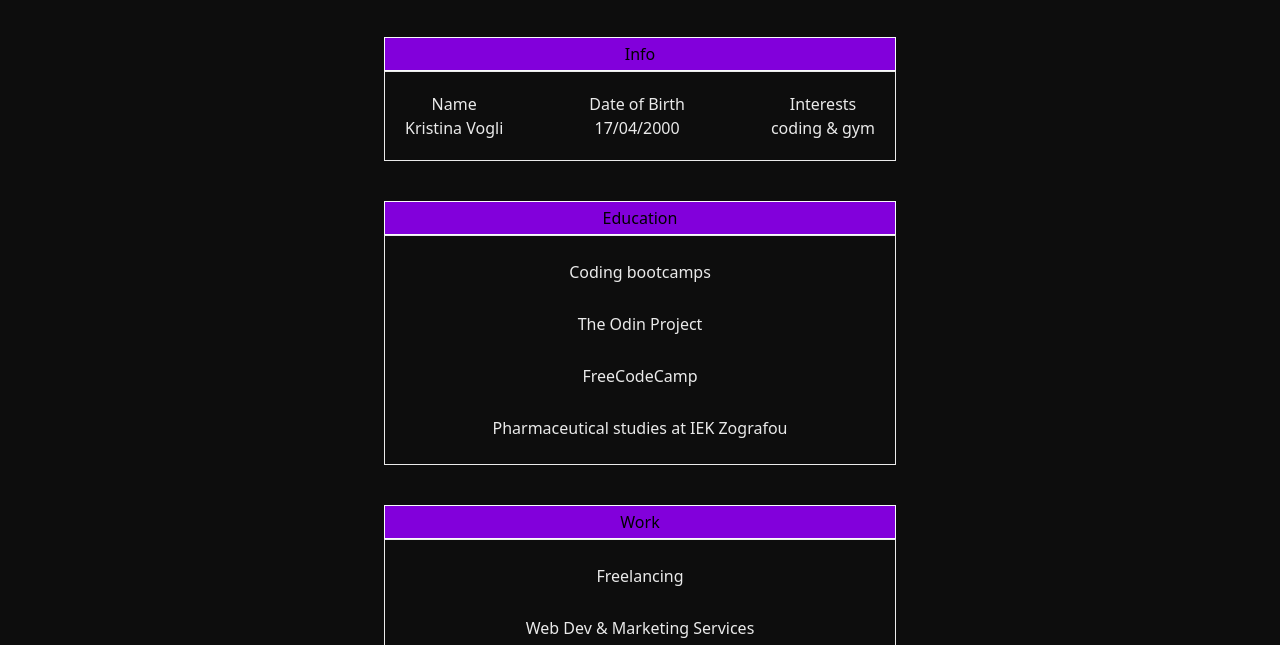
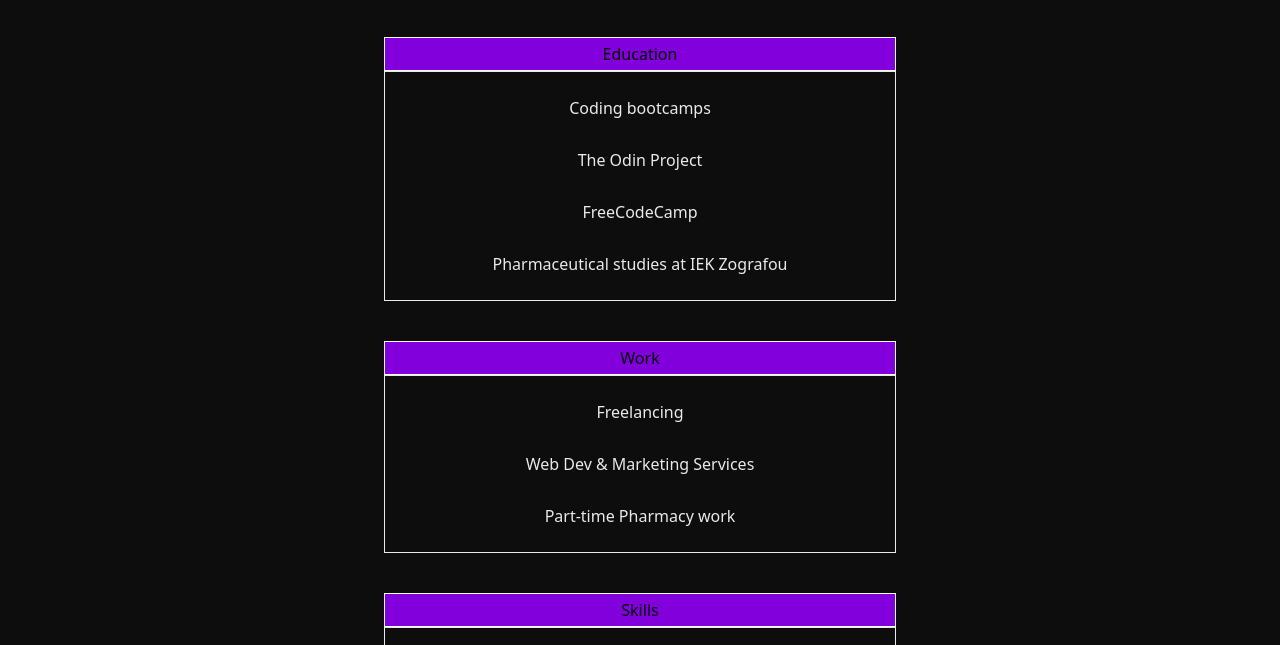
Before and after one commit to sunnycc17/portfolio, a website: page src/cv.html in a window 1280 px wide. Shown: the part 79-724 px from the top of the page. Drawn offline with Linux system fonts and the light colour scheme.

Commit message:
removed personal info from resume

```diff
--- a/src/cv.html
+++ b/src/cv.html
@@ -11,29 +11,6 @@
       <h1 class="flex justify-center bg-purple-500 p-5 text-3xl">Resume</h1>
     </header>
 
-    <section>
-      <p
-        class="m-10 mx-auto mb-0 flex max-w-xs items-center justify-center border border-gray-50 bg-purple-700 p-1 text-black sm:max-w-lg"
-      >
-        Info
-      </p>
-      <div
-        class="m-10 mx-auto mt-0 flex max-w-xs flex-row items-center justify-between text-wrap border p-5 text-center sm:max-w-lg"
-      >
-        <div>
-          <p>Name</p>
-          <p>Kristina Vogli</p>
-        </div>
-        <div>
-          <p>Date of Birth</p>
-          <p>17/04/2000</p>
-        </div>
-        <div>
-          <p>Interests</p>
-          <p>coding & gym</p>
-        </div>
-      </div>
-    </section>
 
     <section>
       <p
```
